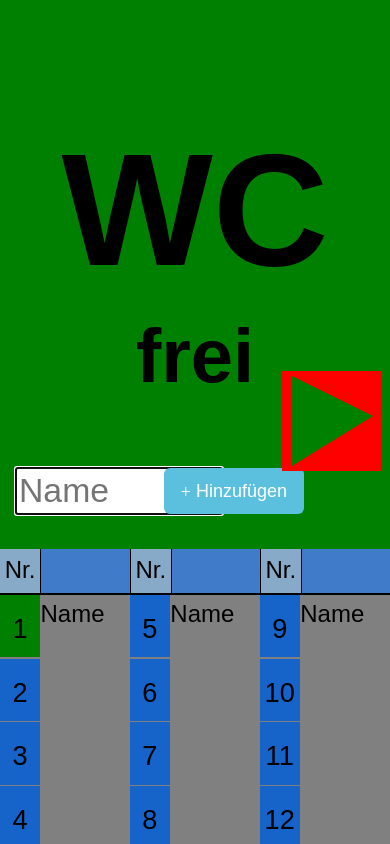
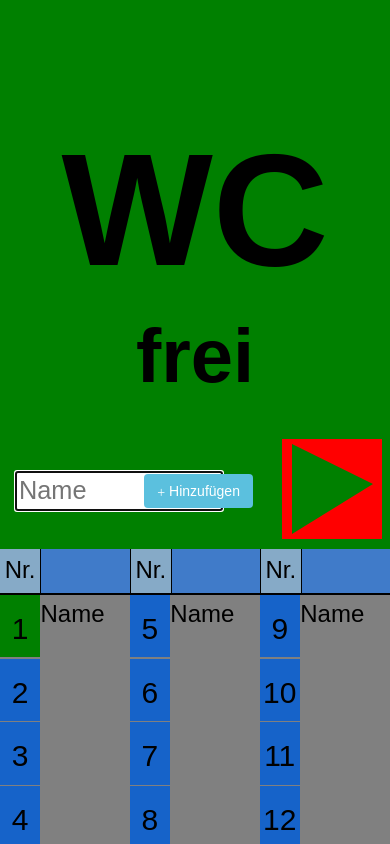
Before and after one commit to berkkan22/wc-warteliste, an Electron app: page index.html in a window 390 px wide. Drawn offline with Linux system fonts and the light colour scheme.

Commit message:
responsiv work, project finsih

```diff
--- a/create_user.js
+++ b/create_user.js
@@ -22,24 +22,27 @@ input.addEventListener("keyup", function (event) {
 
 function add() {
     var name = document.getElementById("nameInput").value;
-    console.log(name);
+    var firstname = document.getElementById("output0").innerHTML;
+    // console.log(name);
 
     if (namesArray.length < 12 && name !== "" && name !== " " && name.length < 20) {
         namesArray.push(name);
-        console.log(namesArray);
+        // console.log(namesArray);
         document.getElementById('nameInput').value = null;
         document.getElementById('nameInput').style.borderColor = '';
-        var start = new Date().getTime();
-    }
-    else if(namesArray.length == 12){
+    } else if (namesArray.length == 12) {
         snackBar_Platz();
         document.getElementById('nameInput').style.borderColor = 'red';
-    }
-    else {
+    } else {
         document.getElementById('nameInput').style.borderColor = 'red';
         document.getElementById('nameInput').value = null;
         snackBar_Name();
     }
+
+    // console.log(namesArray);
+    // if(firstname == namesArray[0]){
+    //     userOnFirstPlace(firstname);
+    // }
 
     displayName(namesArray);
 
@@ -71,6 +74,7 @@ var click = false;
 var booluser = false;
 
 function next() {
+    // var state = true;
     var backgrounddiv = document.getElementById('wcBackground');
     var text = document.getElementById('frei');
     var idcell = document.getElementById('cell0Blue');
@@ -103,17 +107,19 @@ function next() {
             skipUser();
         }
     }
+    var name = document.getElementById('output0').innerHTML;
+    userOnFirstPlace(name);
 }
 
 var removeedUserConut = 0;
 
 function skipUser() {
     if (booluser) {
-        console.log("remove");
+        // console.log("remove");
         removeedUserConut++;
         removeUser();
     } else {
-        console.log("not remove");
+        // console.log("not remove");
     }
 }
 
@@ -122,29 +128,42 @@ function removeUser() {
 
     displayName(namesArray);
 
-    console.log(namesArray.length);
+    // console.log(namesArray.length);
 }
 
 
 
-// time mesur
-for (i = 0; i < 50000; ++i) {
-// do something
+// function userOnFirstPlace(name) {
+//     var start = new Date().getTime();
+//     console.log(start);
+    // var start = new Date().getTime();
+    // console.log(name)
+
+
+    // setInterval(function () {
+    //     var end = new Date().getTime();
+    //     console.log(end)
+    // }, 3000);
+// }
+
+
+// var end = new Date().getTime();
+// var time = end - start;
+// alert('Execution time: ' + time);
+
+
+function snackBar_Name() {
+    var x = document.getElementById("snackbar");
+    x.className = "show";
+    setTimeout(function () {
+        x.className = x.className.replace("show", "");
+    }, 3000);
 }
 
-var end = new Date().getTime();
-var time = end - start;
-alert('Execution time: ' + time);
-
-
-function snackBar_Name(){
-    var x = document.getElementById("snackbar");
-    x.className = "show";
-    setTimeout(function(){ x.className = x.className.replace("show", ""); }, 3000);
-}
-
-function snackBar_Platz(){
+function snackBar_Platz() {
     var x = document.getElementById("snackbar1");
     x.className = "show";
-    setTimeout(function(){ x.className = x.className.replace("show", ""); }, 3000);
+    setTimeout(function () {
+        x.className = x.className.replace("show", "");
+    }, 3000);
 }
--- a/style.css
+++ b/style.css
@@ -58,8 +58,8 @@ p {
     position: absolute;
     position: absolute;
     top: 55.5%;
-    left: 42%;
-    float: left;
+    left: 24%;
+        float: left;
 }
 
 .btn {
@@ -274,7 +274,7 @@ p {
     background: red;
     float: right;
     position: absolute;
-    top: 44vh;
+    top: 52vh;
     right: 2%;
 }
 
@@ -287,3 +287,104 @@ p {
     border-left: 81px solid green;
     border-bottom: 50px solid transparent;
 }
+
+p{
+    font-size: 42px;
+}
+
+@media (max-height: 800px){
+    #next{
+        top: 49vh;
+    }
+}
+
+@media (max-width: 1850px){
+    #addBtn{
+        left: 26%;
+    }
+}
+
+@media (max-width: 1700px){
+    #addBtn{
+        left: 28%;
+    }
+}
+
+@media (max-width: 1580px){
+    #addBtn{
+        left: 29%;
+    }
+}
+
+@media (max-width: 1540px){
+    #addBtn{
+        left: 31%;
+    }
+}
+
+@media (max-width: 1450px){
+    #addBtn{
+        left: 33%;
+    }
+}
+
+@media (max-width: 1350px){
+    #addBtn{
+        left: 35%;
+    }
+}
+
+@media (max-width: 1260px){
+    #addBtn{
+        left: 37%;
+    }
+
+    p{
+        font-size: 30px;
+    }
+}
+
+@media (max-width: 1200px){
+    #addBtn{
+        left: 39%;
+    }
+
+    .btn-lg {
+        display: inline-block;
+    padding: 6px 12px;
+    margin-bottom: 0;
+    margin-top: 6px;
+    font-size: 14px;
+    font-weight: 400;
+    line-height: 1.42857143;
+    text-align: center;
+    white-space: nowrap;
+    vertical-align: middle;
+    -ms-touch-action: manipulation;
+    touch-action: manipulation;
+    cursor: pointer;
+    -webkit-user-select: none;
+    -moz-user-select: none;
+    -ms-user-select: none;
+    user-select: none;
+    background-image: none;
+    border: 1px solid transparent;
+    border-radius: 4px;
+    }
+}
+
+@media (max-width: 1135px){
+    #addBtn{
+        left: 37%;
+    }
+
+    #nameInput{
+        font-size: 3vh;
+        height: 4vh;
+        width: 33vw;
+        max-width: 420px;
+        min-width: 200px;
+        margin-top: 8.5vh;
+        float: left;
+    }
+}
```
Also changed, not shown: index.html (+1 -1 lines).
